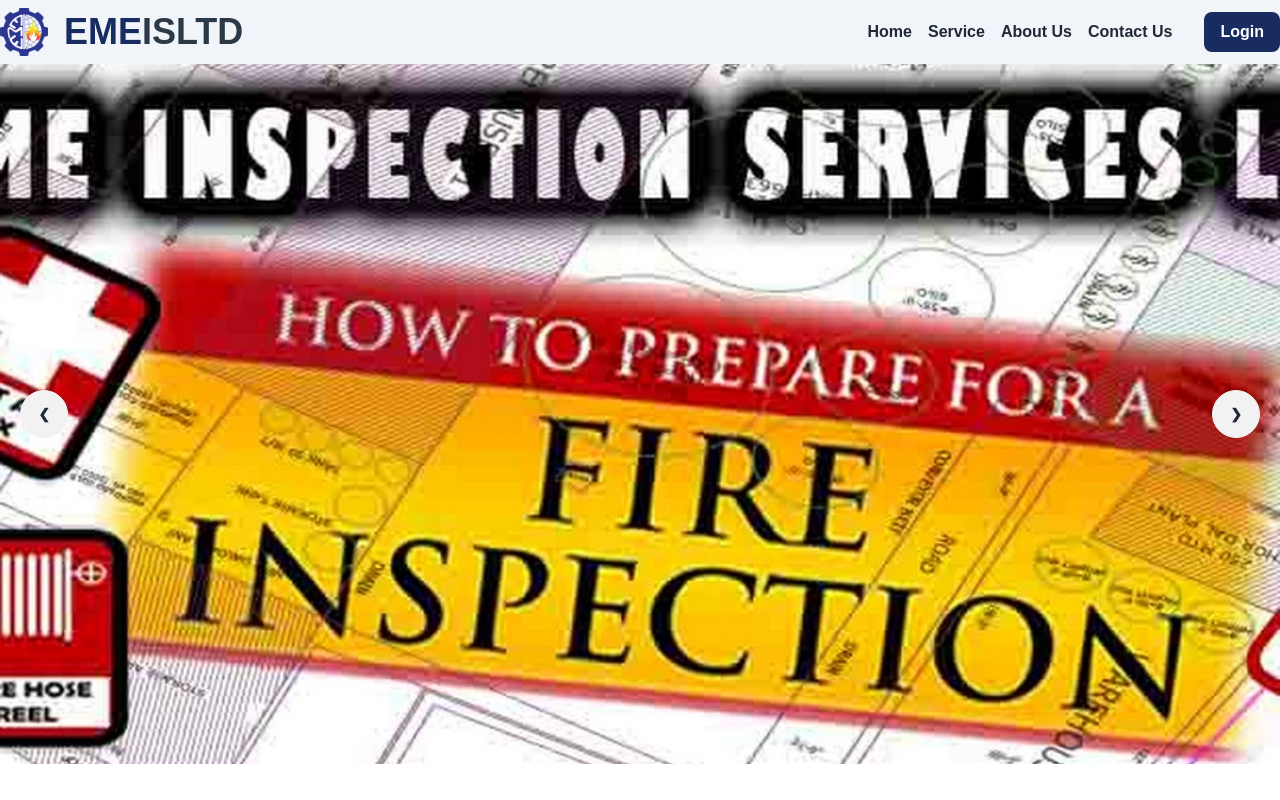
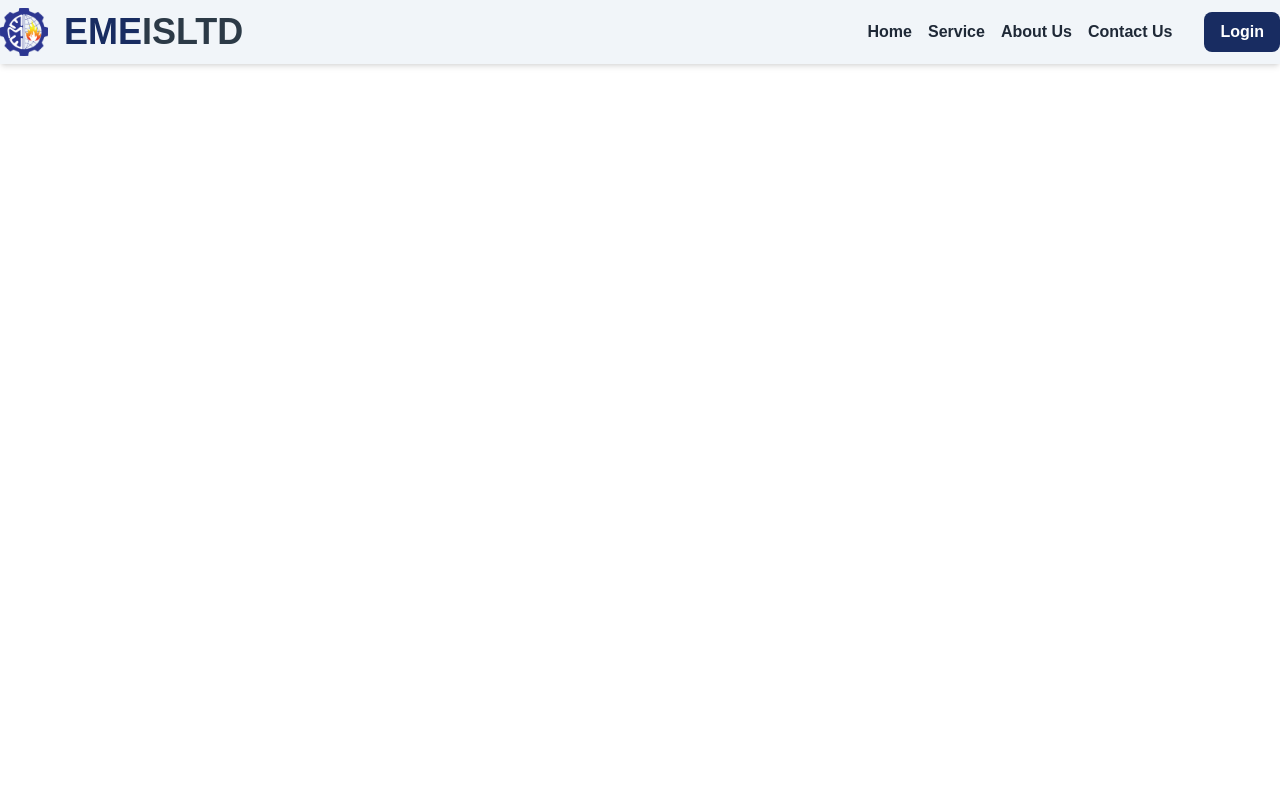
Before and after one commit to akashseub/eme-react, a React (Vite) app: page / in a window 1280 px wide. Built offline with nearby package versions, Linux system fonts and the light colour scheme.

Commit message:
I will finish this job

```diff
--- a/src/components/Home/Home.jsx
+++ b/src/components/Home/Home.jsx
@@ -1,17 +1,16 @@
 import { Outlet } from "react-router-dom";
 import Header from "../Header/Header";
 // import LoginForm from "../LoginForm/LoginForm";
-import SlideShow from "../SlideShow/SlideShow";
+// import SlideShow from "../SlideShow/SlideShow";
 
 const loginButtonHandler = () => {
-    console.log('button clicked')
-}
+  console.log("button clicked");
+};
 
 const Home = () => {
   return (
     <div className="">
       <Header loginButtonHandler={loginButtonHandler}></Header>
-            <SlideShow></SlideShow>
       <Outlet></Outlet>
     </div>
   );
```
Lines whose indentation alone changed are shown as unchanged.
